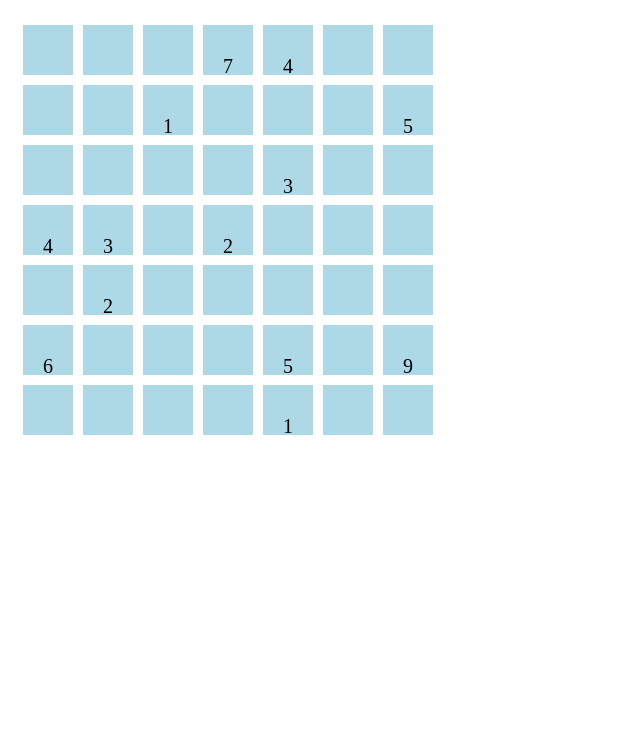
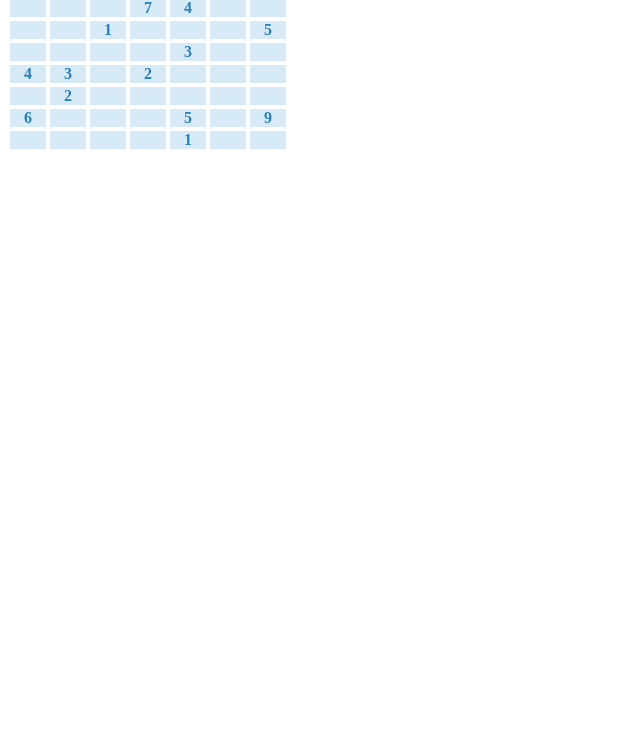
Before and after one commit to Marina2021/Sudoku-Puzzle, a plain HTML site: page index.html in a window 1280 px wide. Shown: the part 70-800 px from the top of the page, without its empty margins (0-640 px from the left). Drawn offline with Linux system fonts and the light colour scheme.

Commit message:
the exercise variant

```diff
--- a/index.html
+++ b/index.html
@@ -1,62 +1,60 @@
-<!DOCTYPE html>
-<html lang="en">
+<!doctype html>
+<html>
 <head>
-    <meta charset="UTF-8">
-    <title>Sudoku Puzzle</title>
-    <link rel="stylesheet" href="style.css">
+    <link rel="stylesheet" href="style.css" />
 </head>
 <body>
-<h1>Sudoku Puzzle</h1>
-<div class="container">
-    <div class="item"><p></p></div>
-    <div class="item"><p></p></div>
-    <div class="item"><p></p></div>
-    <div class="item"><p>7</p></div>
-    <div class="item"><p>4</p></div>
-    <div class="item"><p></p></div>
-    <div class="item"><p></p></div>
-    <div class="item"><p></p></div>
-    <div class="item"><p></p></div>
-    <div class="item"><p>1</p></div>
-    <div class="item"><p></p></div>
-    <div class="item"><p></p></div>
-    <div class="item"><p></p></div>
-    <div class="item"><p>5</p></div>
-    <div class="item"><p></p></div>
-    <div class="item"><p></p></div>
-    <div class="item"><p></p></div>
-    <div class="item"><p></p></div>
-    <div class="item"><p>3</p></div>
-    <div class="item"><p></p></div>
-    <div class="item"><p></p></div>
-    <div class="item"><p>4</p></div>
-    <div class="item"><p>3</p></div>
-    <div class="item"><p></p></div>
-    <div class="item"><p>2</p></div>
-    <div class="item"><p></p></div>
-    <div class="item"><p></p></div>
-    <div class="item"><p></p></div>
-    <div class="item"><p></p></div>
-    <div class="item"><p>2</p></div>
-    <div class="item"><p></p></div>
-    <div class="item"><p></p></div>
-    <div class="item"><p></p></div>
-    <div class="item"><p></p></div>
-    <div class="item"><p></p></div>
-    <div class="item"><p>6</p></div>
-    <div class="item"><p></p></div>
-    <div class="item"><p></p></div>
-    <div class="item"><p></p></div>
-    <div class="item"><p>5</p></div>
-    <div class="item"><p></p></div>
-    <div class="item"><p>9</p></div>
-    <div class="item"><p></p></div>
-    <div class="item"><p></p></div>
-    <div class="item"><p></p></div>
-    <div class="item"><p></p></div>
-    <div class="item"><p>1</p></div>
-    <div class="item"><p></p></div>
-    <div class="item"><p></p></div>
+<h2>Sudoku Puzzle</h2>
+<div class="grid-container">
+    <div class="grid-item"></div>
+    <div class="grid-item"></div>
+    <div class="grid-item"></div>
+    <div class="grid-item">7</div>
+    <div class="grid-item">4</div>
+    <div class="grid-item"></div>
+    <div class="grid-item"></div>
+    <div class="grid-item"></div>
+    <div class="grid-item"></div>
+    <div class="grid-item">1</div>
+    <div class="grid-item"></div>
+    <div class="grid-item"></div>
+    <div class="grid-item"></div>
+    <div class="grid-item">5</div>
+    <div class="grid-item"></div>
+    <div class="grid-item"></div>
+    <div class="grid-item"></div>
+    <div class="grid-item"></div>
+    <div class="grid-item">3</div>
+    <div class="grid-item"></div>
+    <div class="grid-item"></div>
+    <div class="grid-item">4</div>
+    <div class="grid-item">3</div>
+    <div class="grid-item"></div>
+    <div class="grid-item">2</div>
+    <div class="grid-item"></div>
+    <div class="grid-item"></div>
+    <div class="grid-item"></div>
+    <div class="grid-item"></div>
+    <div class="grid-item">2</div>
+    <div class="grid-item"></div>
+    <div class="grid-item"></div>
+    <div class="grid-item"></div>
+    <div class="grid-item"></div>
+    <div class="grid-item"></div>
+    <div class="grid-item">6</div>
+    <div class="grid-item"></div>
+    <div class="grid-item"></div>
+    <div class="grid-item"></div>
+    <div class="grid-item">5</div>
+    <div class="grid-item"></div>
+    <div class="grid-item">9</div>
+    <div class="grid-item"></div>
+    <div class="grid-item"></div>
+    <div class="grid-item"></div>
+    <div class="grid-item"></div>
+    <div class="grid-item">1</div>
+    <div class="grid-item"></div>
+    <div class="grid-item"></div>
 </div>
 </body>
 </html>
--- a/style.css
+++ b/style.css
@@ -1,16 +1,16 @@
-.container {
-  display: inline-grid;
-  grid-template-columns: auto auto auto auto auto auto auto;
-  grid-template: auto auto auto auto auto auto auto;
-  padding: 10px;
+.grid-item {
+  text-align: center;
+  font-weight: bold;
+  color: #2980B9;
+  background-color: #D6EAF8;
+  margin: 2px;
+}
 
+h2 {
+  color: #2980B9;
 }
-.item {
-  width: 30px;
-  height: 30px;
-  background-color: lightblue;
-  border: 5px solid white;
-  padding: 10px;
-  font-size: 20px;
-  text-align: center;
+
+.grid-container {
+  display: grid;
+  grid-template-columns: 40px 40px 40px 40px 40px 40px 40px;
 }
```
